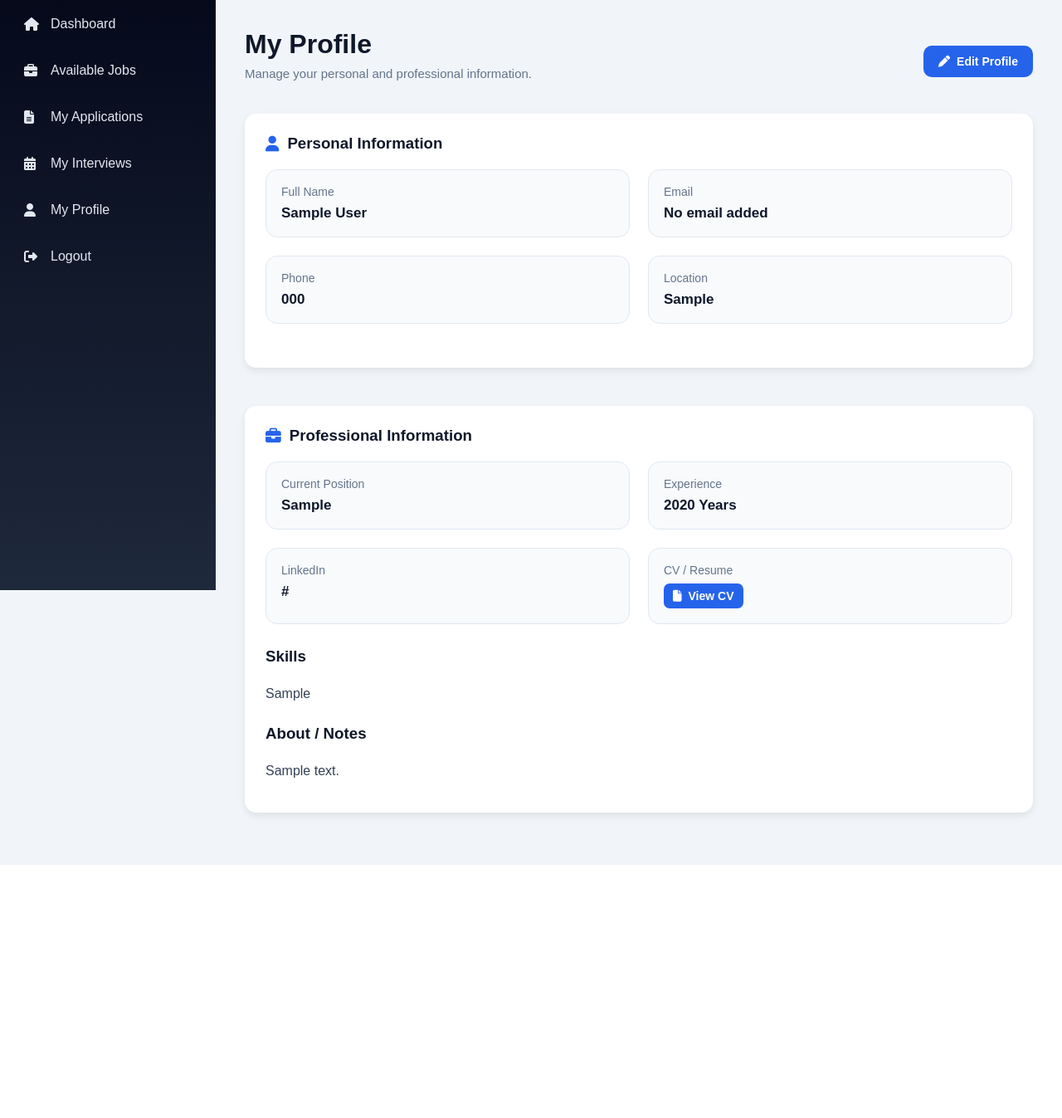
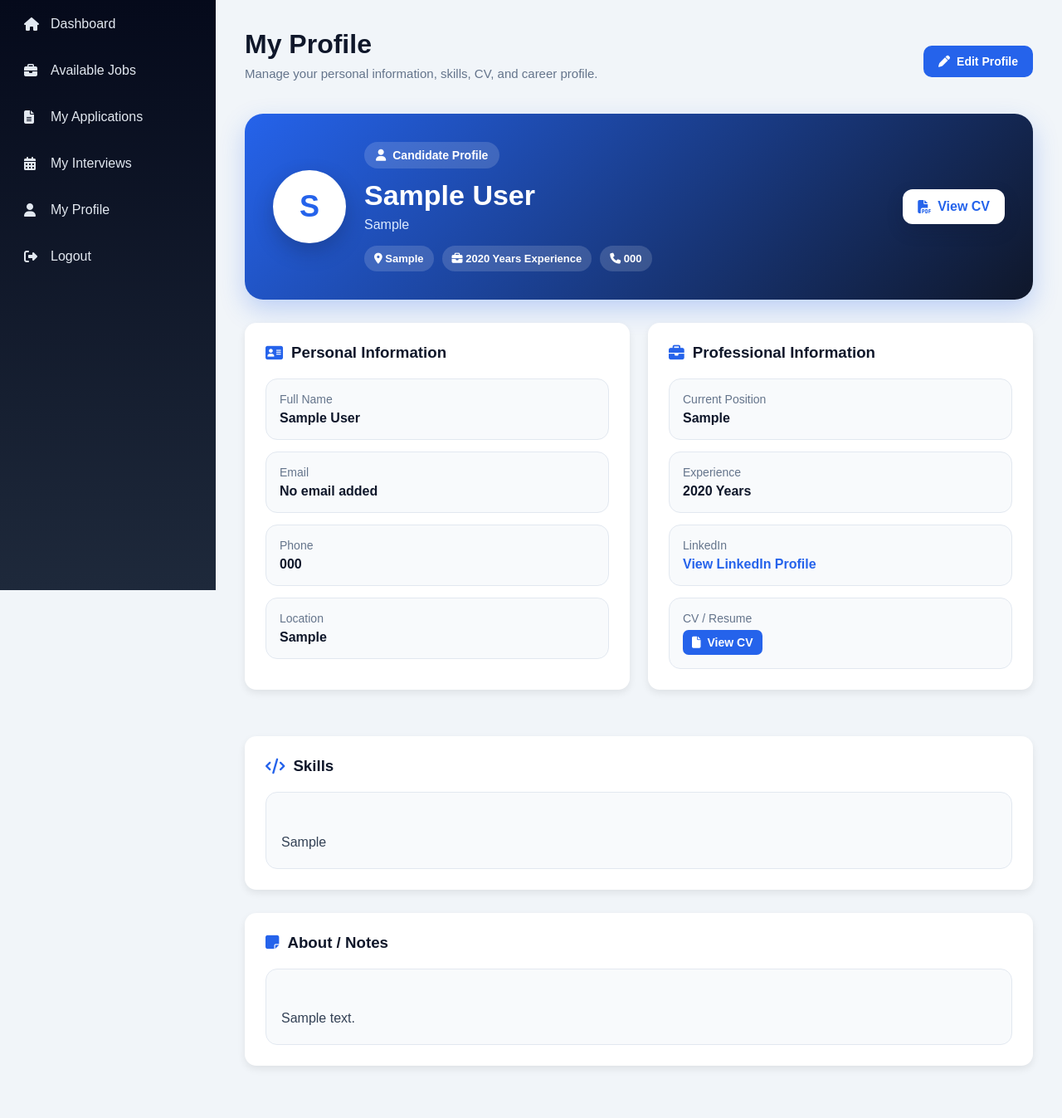
Before and after one commit to reemsaijary/Recruitment-CRM, a Django app: template backend/core/templates/core/candidate_dashboard/profile/profile.html in a window 1280 px wide. Shown: the part 89-1436 px from the top of the page at 83% size. Before the commit the page ends 1131 px from the top, so only its background shows below. Run offline with Django 5.2, Linux system fonts and the light colour scheme; the template is opened without the code that fills it: values that come from a table or form of the project are taken from there, others are empty; tables that the repository leaves empty hold one stand-in row (values such as "Sample post").

Commit message:
Upgrade candidate profile pages and improve profile styling

```diff
--- a/backend/core/templates/core/candidate_dashboard/base_candidate.html
+++ b/backend/core/templates/core/candidate_dashboard/base_candidate.html
@@ -916,8 +916,192 @@ form textarea {
     margin-top: 0;
 }
 /*
-  RESPONSIVE DESIGN
+   CANDIDATE PROFILE PAGE
 */
+/*
+   CANDIDATE PROFILE HERO
+*/
+.candidate-profile-hero {
+    background: linear-gradient(135deg, #2563eb, #0f172a);
+    color: white;
+    border-radius: 22px;
+    padding: 34px;
+    margin-bottom: 28px;
+    display: flex;
+    justify-content: space-between;
+    align-items: center;
+    gap: 28px;
+    box-shadow: 0 12px 30px rgba(37, 99, 235, 0.25);
+}
+
+.candidate-profile-main {
+    display: flex;
+    align-items: center;
+    gap: 26px;
+}
+
+.candidate-large-avatar {
+    width: 82px;
+    height: 82px;
+    background: white;
+    color: #2563eb;
+    border-radius: 22px;
+    display: flex;
+    align-items: center;
+    justify-content: center;
+    font-weight: 900;
+    font-size: 38px;
+    text-transform: uppercase;
+    box-shadow: 0 10px 25px rgba(15, 23, 42, 0.25);
+}
+
+.profile-title-area {
+    display: flex;
+    flex-direction: column;
+}
+
+.candidate-profile-hero h1 {
+    font-size: 36px;
+    margin: 12px 0 6px;
+    line-height: 1.1;
+}
+
+.profile-position {
+    color: #dbeafe;
+    font-size: 17px;
+    font-weight: 600;
+    margin-bottom: 16px;
+}
+
+.profile-cv-btn {
+    background: white;
+    color: #2563eb;
+    padding: 13px 20px;
+    border-radius: 14px;
+    font-weight: 800;
+    display: inline-flex;
+    align-items: center;
+    gap: 8px;
+    white-space: nowrap;
+    box-shadow: 0 8px 20px rgba(15, 23, 42, 0.18);
+}
+
+.profile-cv-btn:hover {
+    background: #eff6ff;
+}
+
+.candidate-profile-main {
+    display: flex;
+    align-items: center;
+    gap: 22px;
+}
+
+.candidate-large-avatar {
+    width: 88px;
+    height: 88px;
+    background: white;
+    color: #2563eb;
+    border-radius: 50%;
+    display: flex;
+    align-items: center;
+    justify-content: center;
+    font-weight: 900;
+    font-size: 36px;
+    text-transform: uppercase;
+}
+
+.candidate-profile-hero h1 {
+    font-size: 34px;
+    margin: 14px 0 8px;
+}
+
+.candidate-profile-hero p {
+    color: #dbeafe;
+    margin: 0 0 16px;
+}
+
+.profile-cv-btn {
+    background: white;
+    color: #2563eb;
+    padding: 12px 18px;
+    border-radius: 12px;
+    font-weight: 800;
+    display: inline-flex;
+    align-items: center;
+    gap: 8px;
+}
+
+.profile-grid {
+    display: grid;
+    grid-template-columns: repeat(2, 1fr);
+    gap: 22px;
+    margin-bottom: 28px;
+}
+
+.profile-link {
+    display: inline-flex;
+    color: #2563eb;
+    font-weight: 800;
+}
+
+.skills-box {
+    background: #f8fafc;
+    border: 1px solid #e2e8f0;
+    color: #334155;
+    padding: 18px;
+    border-radius: 14px;
+    line-height: 1.7;
+    white-space: pre-line;
+}
+
+/*
+   CANDIDATE PROFILE EDIT PAGE
+*/
+.profile-edit-card {
+    padding: 28px;
+}
+
+.form-section-title {
+    display: flex;
+    align-items: center;
+    gap: 10px;
+    color: #0f172a;
+    font-size: 20px;
+    font-weight: 800;
+    margin: 10px 0 20px;
+}
+
+.form-section-title i {
+    color: #2563eb;
+}
+
+.file-upload-box {
+    border: 1px dashed #93c5fd;
+    background: #eff6ff;
+    border-radius: 14px;
+    padding: 18px;
+}
+
+.file-upload-box p {
+    margin-bottom: 0;
+    color: #334155;
+}
+
+.file-upload-box a {
+    color: #2563eb;
+    font-weight: 800;
+}
+
+.form-footer {
+    display: flex;
+    justify-content: flex-end;
+    margin-top: 20px;
+}
+
+.full-save-btn {
+    width: auto;
+    min-width: 180px;
+}
 /*
   RESPONSIVE DESIGN
 */
@@ -1022,6 +1206,22 @@ form textarea {
         grid-template-columns: 1fr;
     }
 }
+@media (max-width: 900px) {
+    .profile-grid {
+        grid-template-columns: 1fr;
+    }
+
+    .candidate-profile-hero,
+        .candidate-profile-main {
+            flex-direction: column;
+            align-items: flex-start;
+        }
+
+        .profile-cv-btn {
+            width: 100%;
+            justify-content: center;
+        }
+        }
 </style>
 
 </head>
--- a/backend/core/templates/core/candidate_dashboard/profile/profile.html
+++ b/backend/core/templates/core/candidate_dashboard/profile/profile.html
@@ -5,7 +5,7 @@
 <div class="page-header">
     <div>
         <h1>My Profile</h1>
-        <p class="page-subtitle">Manage your personal and professional information.</p>
+        <p class="page-subtitle">Manage your personal information, skills, CV, and career profile.</p>
     </div>
 
     <a href="{% url 'edit_candidate_profile' %}" class="primary-btn">
@@ -14,36 +14,66 @@
     </a>
 </div>
 
+<div class="candidate-profile-hero">
+    <div class="candidate-profile-main">
+        <div class="candidate-large-avatar">
+            {{ candidate.full_name|first }}
+        </div>
+
+        <div>
+            <span class="hero-badge">
+                <i class="fa-solid fa-user"></i>
+                Candidate Profile
+            </span>
+
+            <h1>{{ candidate.full_name }}</h1>
+            <p>{{ candidate.current_position|default:"No position added" }}</p>
+
+            <div class="candidate-job-tags">
+                <span><i class="fa-solid fa-location-dot"></i> {{ candidate.location|default:"No location added" }}</span>
+                <span><i class="fa-solid fa-briefcase"></i> {{ candidate.experience_years }} Years Experience</span>
+                <span><i class="fa-solid fa-phone"></i> {{ candidate.phone }}</span>
+            </div>
+        </div>
+    </div>
+
+    {% if candidate.cv %}
+        <a href="{{ candidate.cv.url }}" target="_blank" class="profile-cv-btn">
+            <i class="fa-solid fa-file-pdf"></i>
+            View CV
+        </a>
+    {% endif %}
+</div>
+
+<div class="profile-grid">
     <div class="card info-section-card">
         <h3>
-        <i class="fa-solid fa-user"></i>
+            <i class="fa-solid fa-address-card"></i>
             Personal Information
         </h3>
 
-    <div class="details-grid">
-        <div class="info-box">
+        <div class="clean-info-list">
+            <div>
                 <span>Full Name</span>
                 <strong>{{ candidate.full_name }}</strong>
             </div>
 
-        <div class="info-box">
+            <div>
                 <span>Email</span>
                 <strong>{{ request.user.email|default:"No email added" }}</strong>
             </div>
 
-        <div class="info-box">
+            <div>
                 <span>Phone</span>
                 <strong>{{ candidate.phone }}</strong>
             </div>
 
-        <div class="info-box">
+            <div>
                 <span>Location</span>
                 <strong>{{ candidate.location|default:"No location added" }}</strong>
             </div>
         </div>
     </div>
-
-<br>
 
     <div class="card info-section-card">
         <h3>
@@ -51,25 +81,30 @@
             Professional Information
         </h3>
 
-    <div class="details-grid">
-        <div class="info-box">
+        <div class="clean-info-list">
+            <div>
                 <span>Current Position</span>
                 <strong>{{ candidate.current_position|default:"No position added" }}</strong>
             </div>
 
-        <div class="info-box">
+            <div>
                 <span>Experience</span>
                 <strong>{{ candidate.experience_years }} Years</strong>
             </div>
 
-        <div class="info-box">
+            <div>
                 <span>LinkedIn</span>
-            <strong>{{ candidate.linkedin_url|default:"No LinkedIn added" }}</strong>
+                {% if candidate.linkedin_url %}
+                    <a href="{{ candidate.linkedin_url }}" target="_blank" class="profile-link">
+                        View LinkedIn Profile
+                    </a>
+                {% else %}
+                    <strong>No LinkedIn added</strong>
+                {% endif %}
             </div>
 
-        <div class="info-box">
+            <div>
                 <span>CV / Resume</span>
-
                 {% if candidate.cv %}
                     <a href="{{ candidate.cv.url }}" target="_blank" class="small-btn view-btn">
                         <i class="fa-solid fa-file"></i>
@@ -80,15 +115,28 @@
                 {% endif %}
             </div>
         </div>
-
-    <div class="description-box">
-        <h3>Skills</h3>
-        <p>{{ candidate.skills|default:"No skills added." }}</p>
+    </div>
 </div>
 
-    <div class="description-box">
-        <h3>About / Notes</h3>
-        <p>{{ candidate.notes|default:"No notes added." }}</p>
+<div class="card info-section-card">
+    <h3>
+        <i class="fa-solid fa-code"></i>
+        Skills
+    </h3>
+
+    <div class="skills-box">
+        {{ candidate.skills|default:"No skills added." }}
+    </div>
+</div>
+
+<div class="card info-section-card">
+    <h3>
+        <i class="fa-solid fa-note-sticky"></i>
+        About / Notes
+    </h3>
+
+    <div class="skills-box">
+        {{ candidate.notes|default:"No notes added." }}
     </div>
 </div>
 
```
Also changed, not shown: backend/core/templates/core/candidate_dashboard/profile/edit.html (+25 -7 lines). Lines whose indentation alone changed are shown as unchanged.
